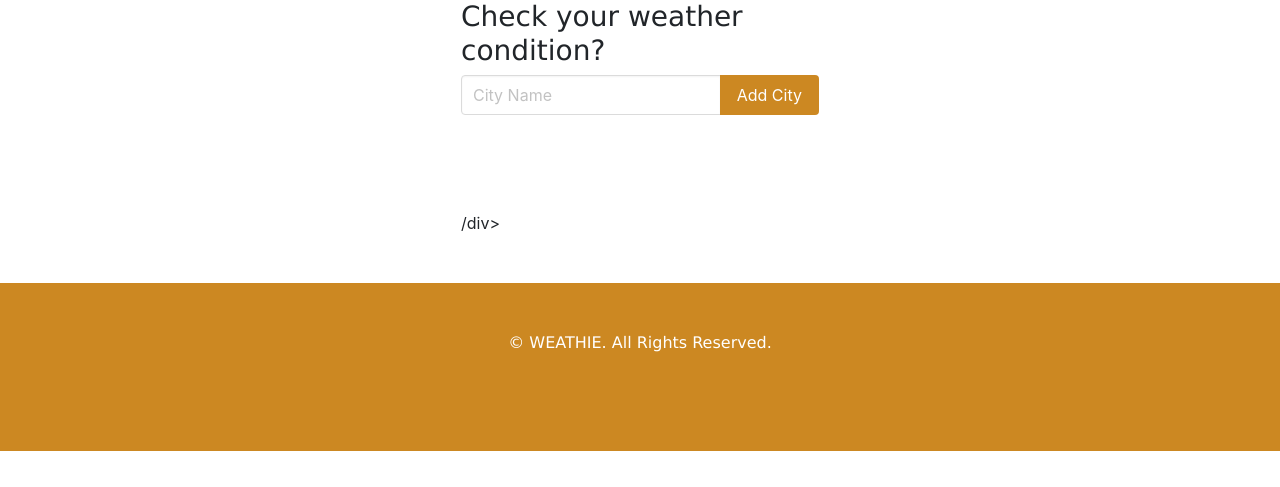
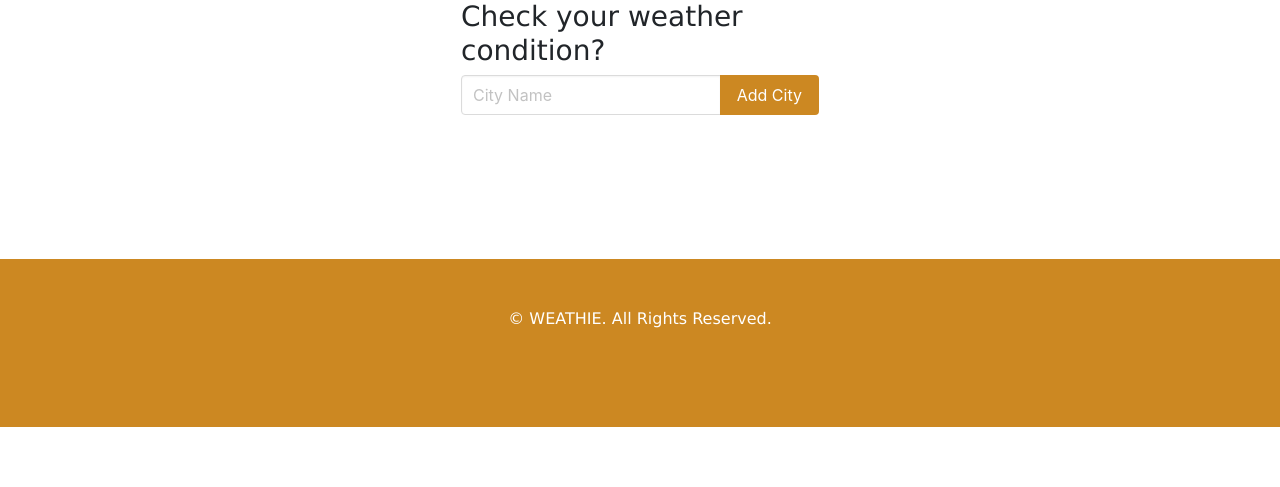
Before and after one commit to techemmy/Django-Weather-Scraper, a Django app: template weather/templates/weather/weather.html in a window 1280 px wide. Shown: the part 188-675 px from the top of the page. Run offline with Django 3.2, Linux system fonts and the light colour scheme; the template is opened without the code that fills it: values that come from a table or form of the project are taken from there, others are empty; some libraries are stand-ins or nearby versions.

Commit message:
initial commit

```diff
--- a/weather/templates/weather/weather.html
+++ b/weather/templates/weather/weather.html
@@ -70,7 +70,7 @@
                         </article>
                     </div>
                     {% endfor %}
-                /div>
+                </div>
             </div>
         </div>
     </section>
```
